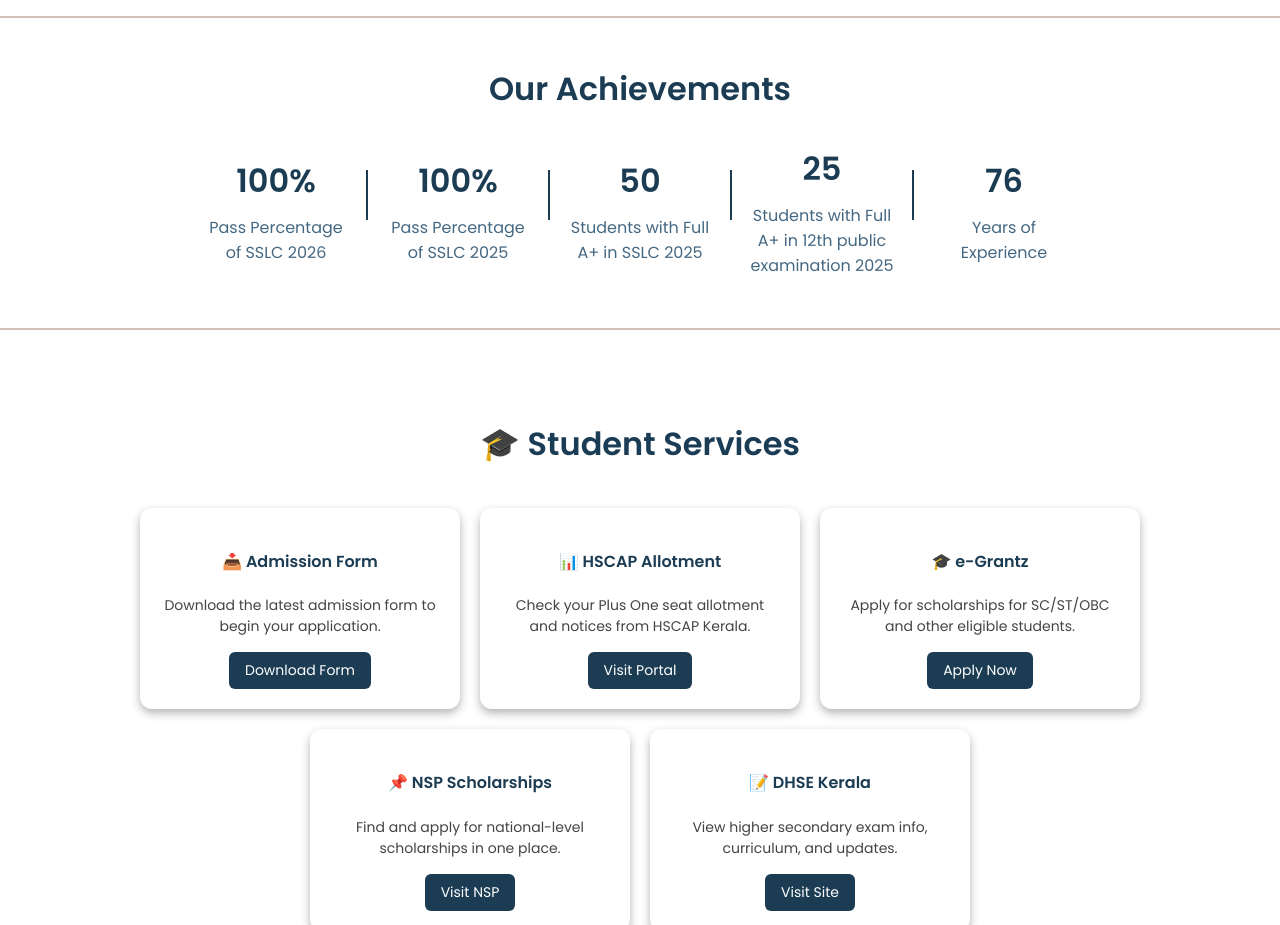
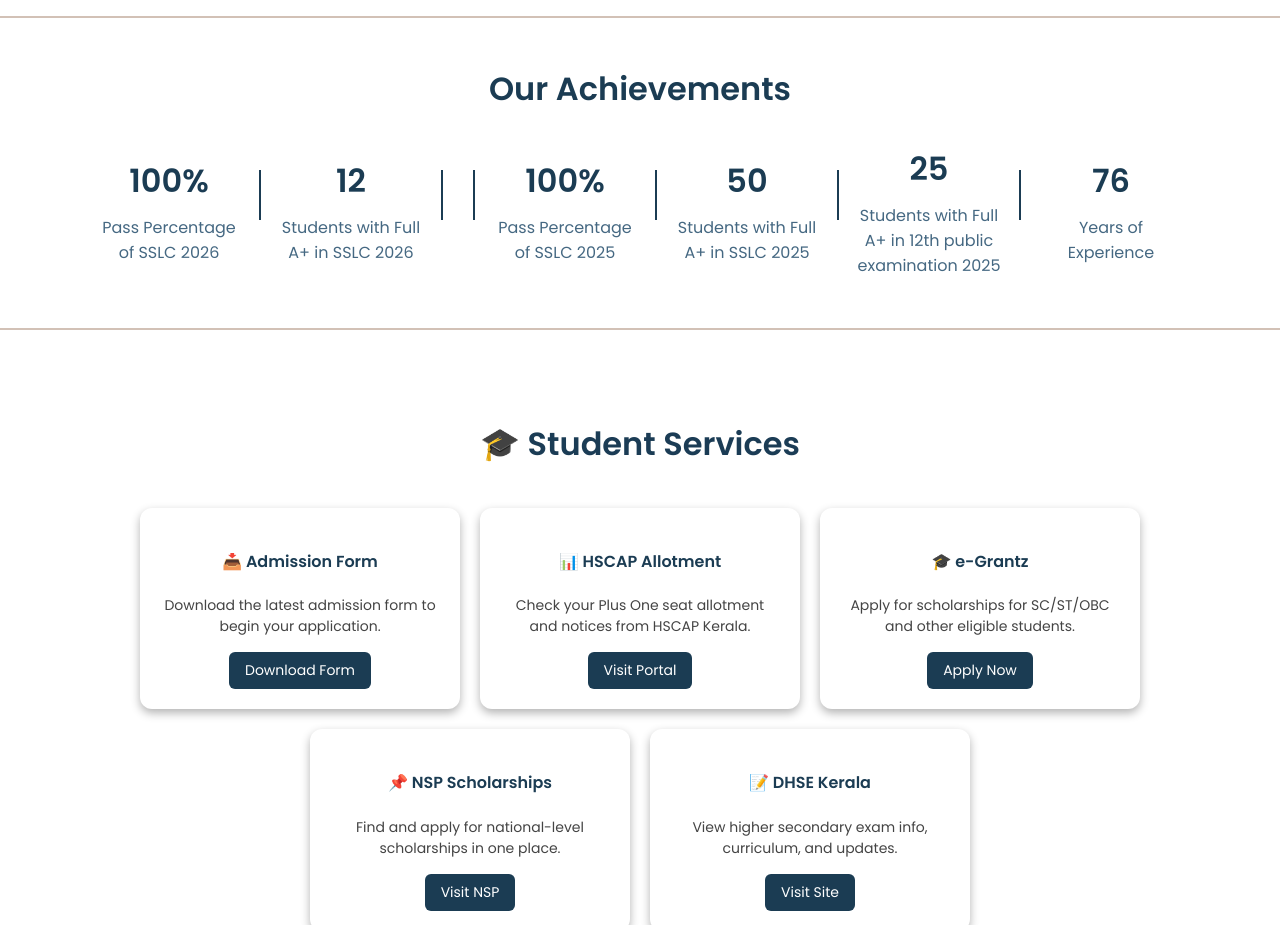
Before and after one commit to KGHSS/ghsskdyp, a website: page public/index.html in a window 1280 px wide. Shown: the part 1920-2845 px from the top of the page. Drawn offline with Linux system fonts and the light colour scheme; no server answers.

Commit message:
Update index.html

```diff
--- a/public/index.html
+++ b/public/index.html
@@ -164,6 +164,13 @@
       <p class="counter" data-target="100%">0</p>
       <span>Pass Percentage of SSLC 2026</span>
     </div>
+
+     <div class="divider"></div>
+    <div class="achievement-item">
+      <p class="counter" data-target="12">0</p>
+      <span>Students with Full A+ in SSLC 2026</span>
+    </div>
+    <div class="divider"></div>
     <div class="divider"></div>
     <div class="achievement-item">
       <p class="counter" data-target="100%">0</p>
```
